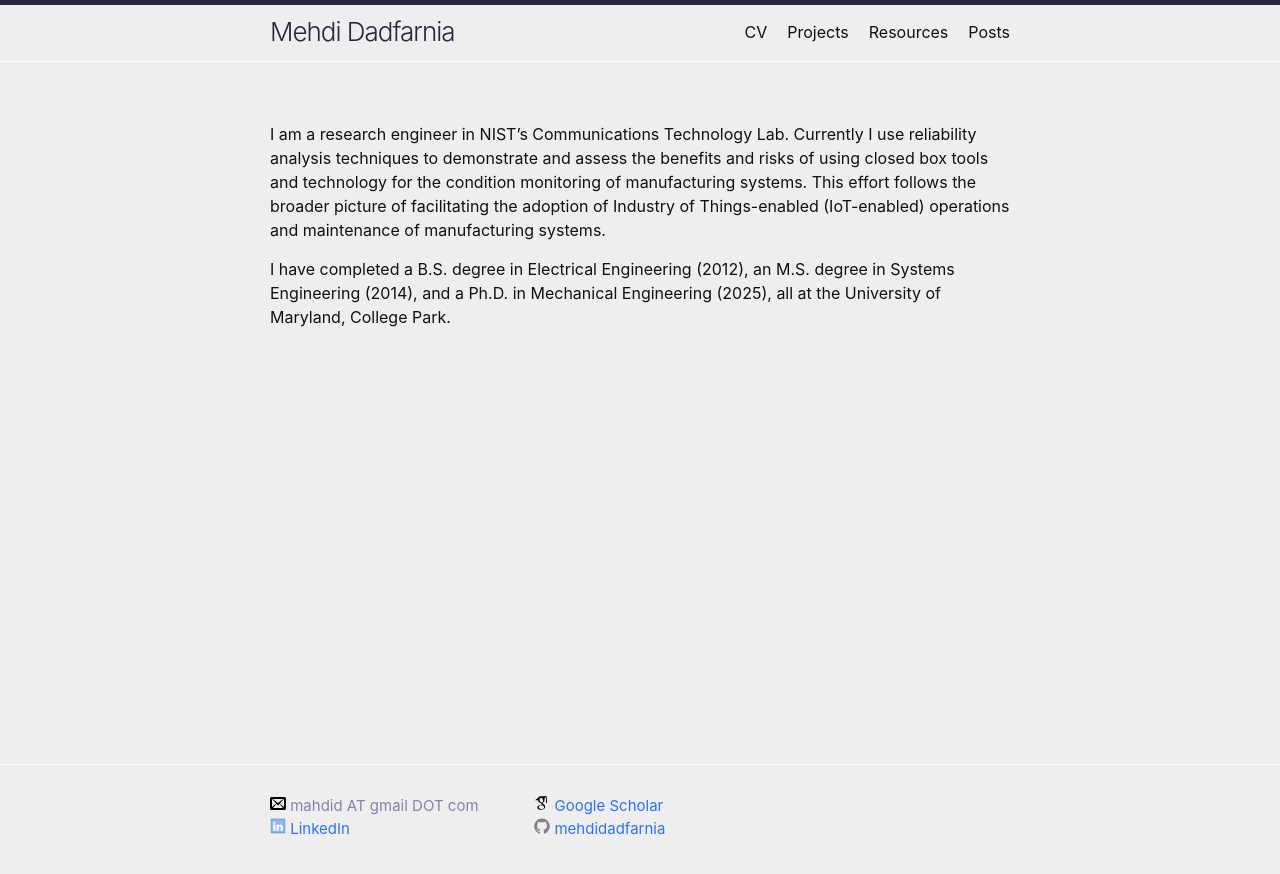
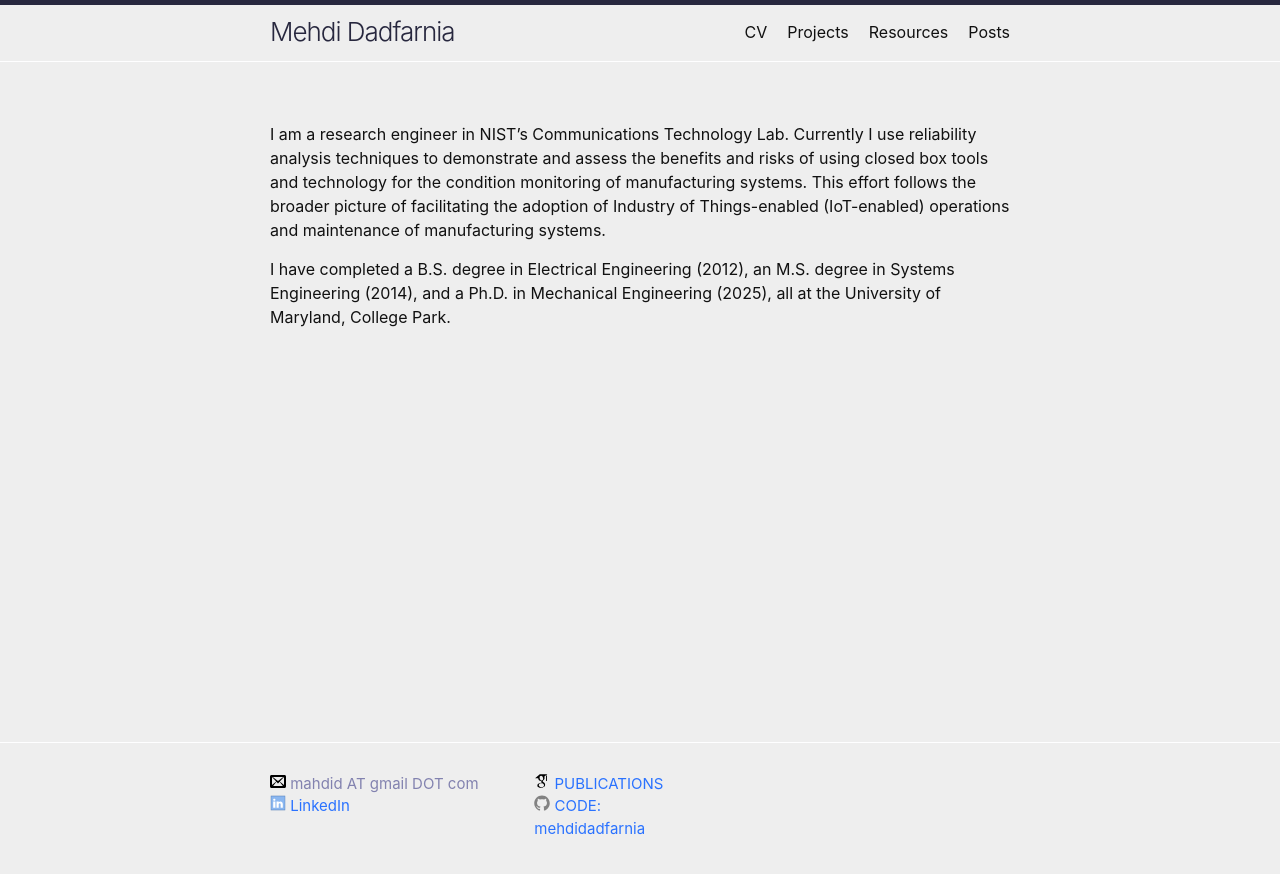
Before and after one commit to mehdidadfarnia/mehdidadfarnia.github.io, a Jekyll site: the page built from index.markdown, in a window 1280 px wide. Shown: the top 874 px of the page. Built offline with Jekyll 4.4.1, drawn with Linux system fonts in a browser that asks for light colours.

Commit message:
new footer descriptors

```diff
--- a/_includes/footer.html
+++ b/_includes/footer.html
@@ -25,13 +25,13 @@
         <ul class="contact-list">
             {%- if site.google_scholar -%}
             <li>
-              <a href="{{ site.google_scholar }}" target="_blank"> <span class="icon icon--google_scholar"> {% include icon-google_scholar.svg %}</span> <span class="username">Google Scholar</span> </a>
+              <a href="{{ site.google_scholar }}" target="_blank"> <span class="icon icon--google_scholar"> {% include icon-google_scholar.svg %}</span> <span class="username">PUBLICATIONS</span> </a>
             </li>
             {%- endif -%}
 
             {%- if site.github_username -%}
             <li>
-              <a href="https://github.com/mehdidadfarnia" target="_blank">  <span class="icon icon--github"> {% include icon-github.svg %}</span>    <span class="username">{{ site.github_username }}</span> </a>
+              <a href="https://github.com/mehdidadfarnia" target="_blank">  <span class="icon icon--github"> {% include icon-github.svg %}</span>    <span class="username">CODE: {{ site.github_username }}</span> </a>
             </li>
             {%- endif -%}
         </ul>
```
